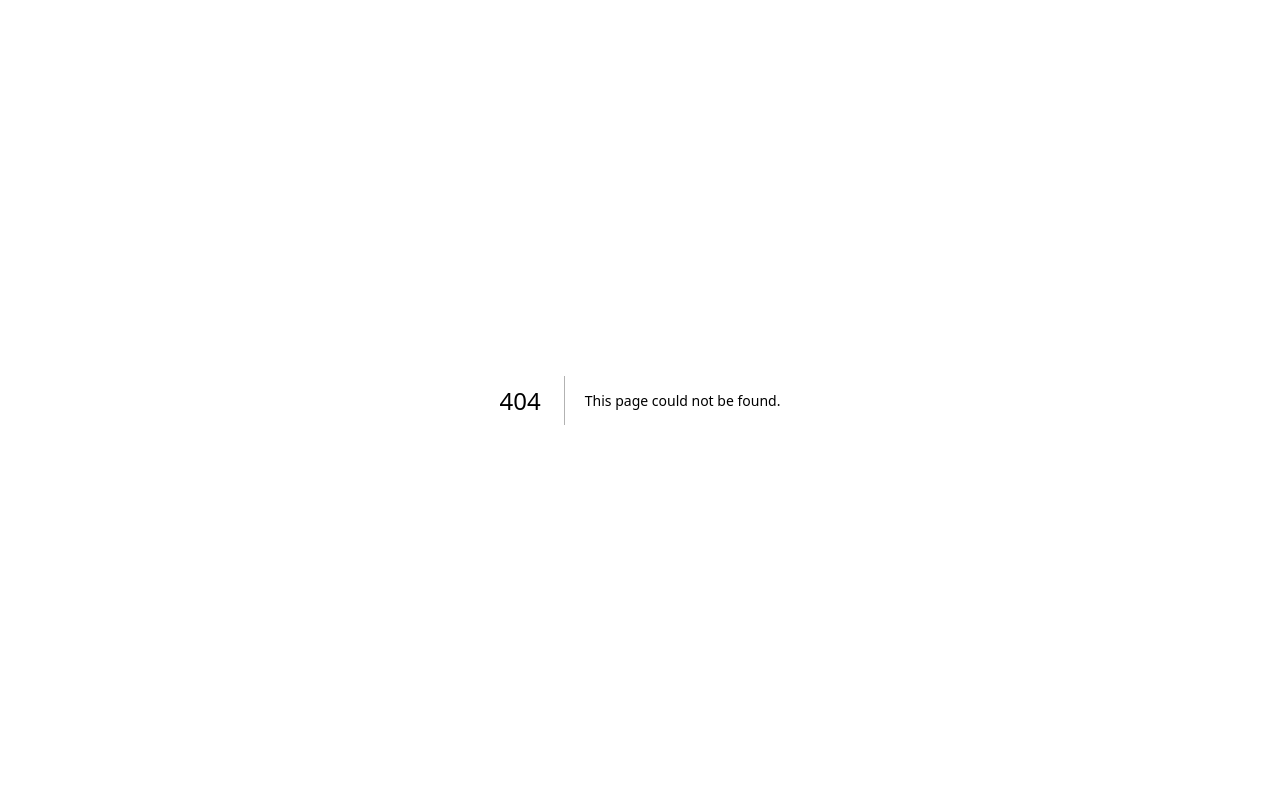
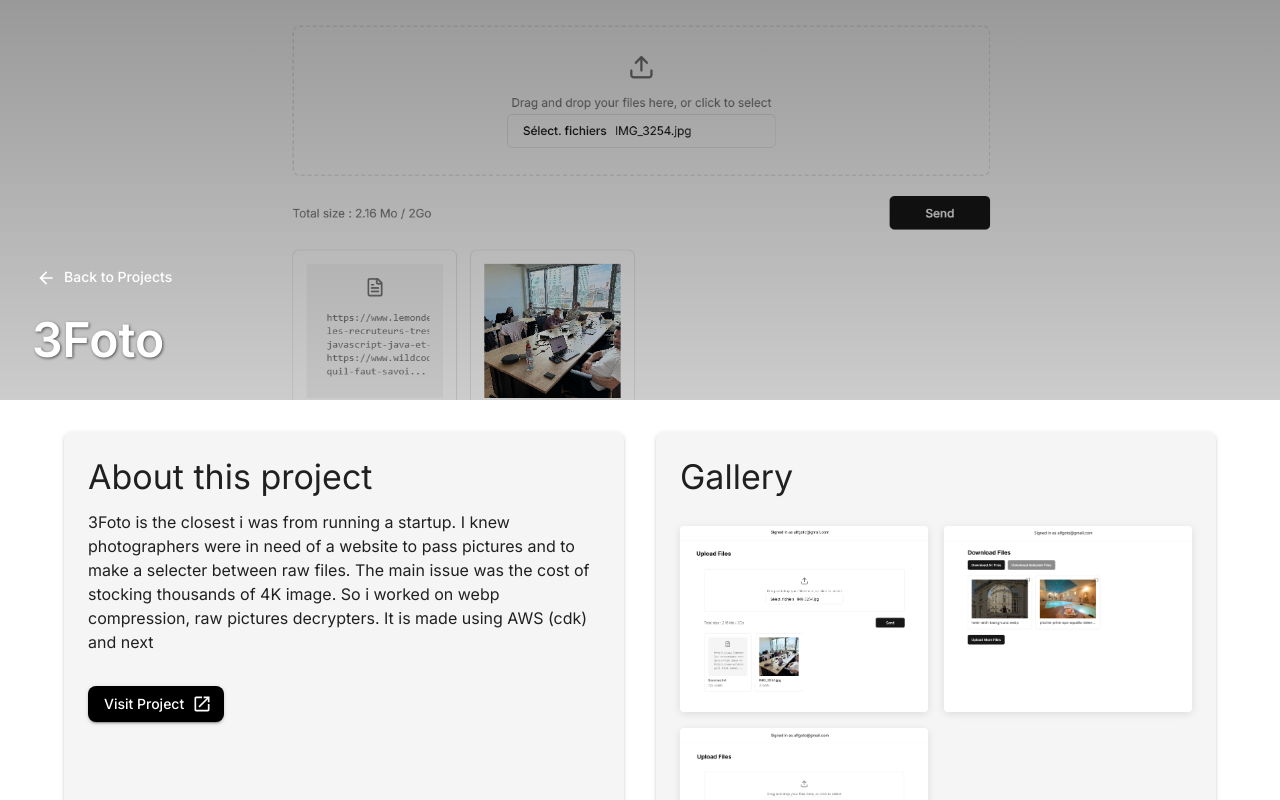
Before and after one commit to AlfGoto/portfoliov3, a Next.js app: page /3foto in a window 1280 px wide. Before the commit this address had no page. Shown: the top 800 px of the page. Built offline with nearby package versions, Linux system fonts and the light colour scheme.

Commit message:
feat: project pages

```diff
--- /dev/null
+++ b/src/app/[name]/page.tsx
@@ -0,0 +1,188 @@
+"use server"
+
+import type { Metadata } from "next";
+import Image from "next/image";
+import Link from "next/link";
+import { notFound } from "next/navigation";
+import { Box, Container, Typography, Grid, Paper, Button } from "@mui/material";
+import ArrowBackIcon from "@mui/icons-material/ArrowBack";
+import OpenInNewIcon from "@mui/icons-material/OpenInNew";
+
+import projects from "@/data/projects";
+
+export async function generateMetadata({
+  params,
+}: {
+  params: Promise<{ name: string }>;
+}): Promise<Metadata> {
+  const { name } = await params;
+  const project = projects.find(
+    (p) => p.name.toLowerCase().replace(/\s+/g, "-") === name
+  );
+
+  if (!project) {
+    return {
+      title: "Project Not Found",
+      description: "The requested project could not be found.",
+    };
+  }
+
+  return {
+    title: `${project.name} | Project Details`,
+    description: project.description.substring(0, 160),
+    openGraph: {
+      title: project.name,
+      description: project.description.substring(0, 160),
+      images: project.banner ? [project.banner] : [],
+      type: "website",
+    },
+    twitter: {
+      card: "summary_large_image",
+      title: project.name,
+      description: project.description.substring(0, 160),
+      images: project.banner ? [project.banner] : [],
+    },
+  };
+}
+
+export default async function ProjectPage({
+  params,
+}: {
+  params: Promise<{ name: string }>;
+}) {
+  // Find the project by ID (which is the slugified name)
+  const { name } = await params;
+  const project = projects.find(
+    (p) => p.name.toLowerCase().replace(/\s+/g, "-") === name
+  );
+
+  if (!project) notFound();
+
+  return (
+    <Box component="main" sx={{ minHeight: "100vh", pb: 8 }}>
+      {/* Banner Image */}
+      <Box
+        sx={{
+          position: "relative",
+          height: { xs: "200px", sm: "300px", md: "400px" },
+          width: "100%",
+          mb: 4,
+        }}
+      >
+        <Image
+          src={`/imgs/${project.name}/${project.banner}`}
+          alt={`banner of the ${project.name} project`}
+          fill
+          priority
+          style={{ objectFit: "cover" }}
+        />
+        <Box
+          sx={{
+            position: "absolute",
+            top: 0,
+            left: 0,
+            width: "100%",
+            height: "100%",
+            background:
+              "linear-gradient(to bottom, rgba(0,0,0,0.4) 0%, rgba(0,0,0,0.2) 100%)",
+            display: "flex",
+            flexDirection: "column",
+            justifyContent: "flex-end",
+            p: { xs: 2, sm: 4 },
+          }}
+        >
+          <Link
+            href="/"
+            style={{ alignSelf: "flex-start", marginBottom: "16px" }}
+          >
+            <Button
+              startIcon={<ArrowBackIcon />}
+              sx={{
+                color: "white",
+                "&:hover": { backgroundColor: "rgba(255,255,255,0.1)" },
+              }}
+            >
+              Back to Projects
+            </Button>
+          </Link>
+          <Typography
+            variant="h3"
+            component="h1"
+            color="white"
+            sx={{
+              textShadow: "1px 1px 3px rgba(0,0,0,0.6)",
+              fontSize: { xs: "1.75rem", sm: "2.5rem", md: "3rem" },
+            }}
+          >
+            {project.name}
+          </Typography>
+        </Box>
+      </Box>
+
+      <Container maxWidth="lg">
+        <Grid container spacing={4}>
+          {/* Project Details */}
+          <Grid item xs={12} md={6}>
+            <Paper
+              elevation={2}
+              sx={{ p: { xs: 2, sm: 3 }, height: "100%", borderRadius: 2 }}
+            >
+              <Typography variant="h4" component="h2" gutterBottom>
+                About this project
+              </Typography>
+              <Typography variant="body1" paragraph>
+                {project.description}
+              </Typography>
+
+              {project.url && (
+                <Button
+                  variant="contained"
+                  color="primary"
+                  endIcon={<OpenInNewIcon />}
+                  href={project.url}
+                  target="_blank"
+                  rel="noopener noreferrer"
+                  sx={{ mt: 2 }}
+                >
+                  Visit Project
+                </Button>
+              )}
+            </Paper>
+          </Grid>
+
+          {/* Project Images */}
+          <Grid item xs={12} md={6}>
+            <Paper elevation={2} sx={{ p: { xs: 2, sm: 3 }, borderRadius: 2 }}>
+              <Typography variant="h4" component="h2" gutterBottom>
+                Gallery
+              </Typography>
+              <Grid container spacing={2} sx={{ mt: 1 }}>
+                {project.images.map((image, index) => (
+                  <Grid item xs={12} sm={6} key={index}>
+                    <Box
+                      sx={{
+                        position: "relative",
+                        paddingTop: "75%", // 4:3 aspect ratio
+                        width: "100%",
+                        borderRadius: 1,
+                        overflow: "hidden",
+                        boxShadow: "0 2px 8px rgba(0,0,0,0.1)",
+                      }}
+                    >
+                      <Image
+                        src={`/imgs/${project.name}/${image}`}
+                        alt={`${project.name} image ${index + 1}`}
+                        fill
+                        style={{ objectFit: "cover" }}
+                      />
+                    </Box>
+                  </Grid>
+                ))}
+              </Grid>
+            </Paper>
+          </Grid>
+        </Grid>
+      </Container>
+    </Box>
+  );
+}
--- a/src/app/layout.tsx
+++ b/src/app/layout.tsx
@@ -3,6 +3,7 @@ import { Inter } from "next/font/google";
 import "./globals.css";
 import { Providers } from "@/components/providers";
 import type React from "react"; // Added import for React
+import Script from "next/script";
 
 const inter = Inter({ subsets: ["latin"] });
 
@@ -21,6 +22,8 @@ export const metadata: Metadata = {
     "TypeScript",
     "React",
     "Node.js",
+    "Alfred",
+    "Gauthier",
   ],
   authors: [{ name: "Alfred Gauthier", url: "https://alfredgauthier.com" }],
   creator: "Alfred Gauthier",
@@ -66,6 +69,8 @@ export const metadata: Metadata = {
   robots: {
     index: true,
     follow: true,
+    noarchive: false,
+    nocache: false,
     googleBot: {
       index: true,
       follow: true,
@@ -93,6 +98,23 @@ export default function RootLayout({
 }>) {
   return (
     <html lang="en">
+      <Script
+        id="json-ld-home"
+        type="application/ld+json"
+        strategy="afterInteractive"
+        dangerouslySetInnerHTML={{
+          __html: JSON.stringify({
+            "@context": "https://schema.org",
+            "@type": "WebSite",
+            name: "Alfred Gauthier Portfolio",
+            url: "https://alfredgauthier.com",
+            author: {
+              "@type": "Person",
+              name: "Alfred Gauthier",
+            },
+          }),
+        }}
+      />
       <body className={inter.className}>
         <Providers>{children}</Providers>
       </body>
```
Also changed, not shown: src/components/project-card.tsx (+28 -0 lines), public/robot.txt (added).
